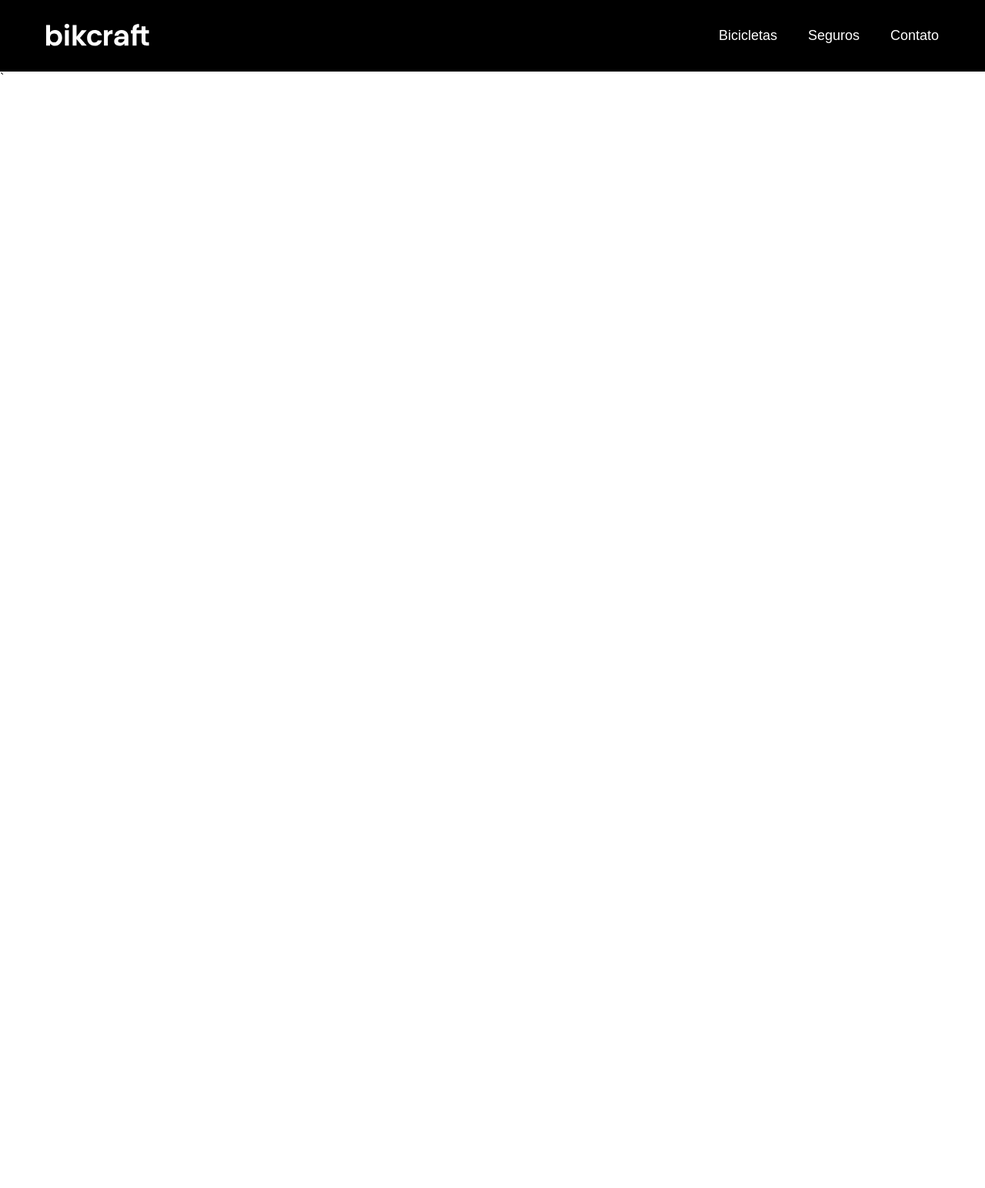
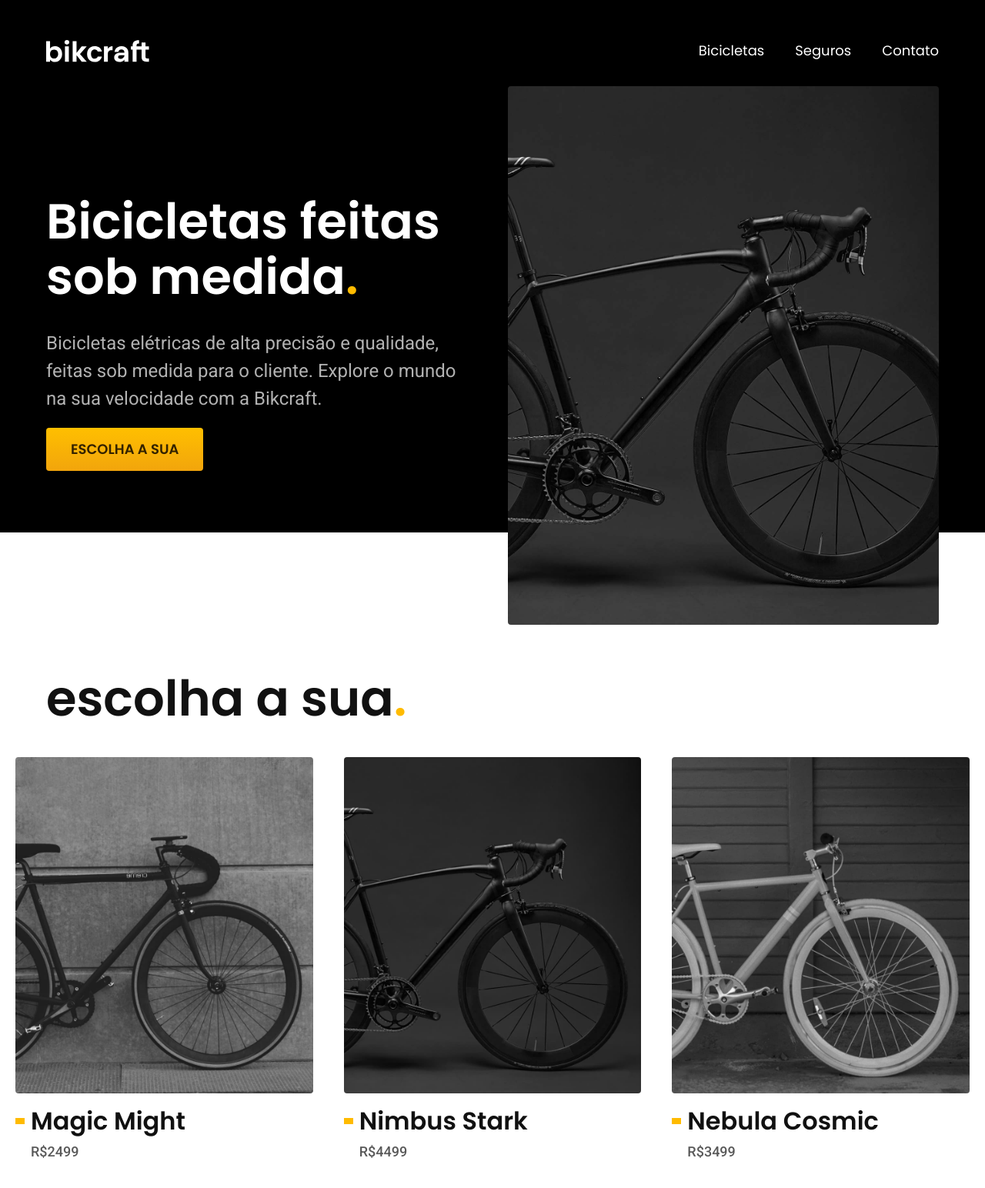
Before and after one commit to desenhosolar/bikcraft, a plain HTML site: page index.html in a window 1280 px wide. Shown: the top 1544 px of the page at 77% size. Before the commit the page ends 800 px from the top, so only its background shows below. Drawn offline with Linux system fonts and the light colour scheme.

Commit message:
bicicletas

```diff
--- /dev/null
+++ b/css/bicicletas/bicicletas-lista.css
@@ -0,0 +1,64 @@
+.bicicletas-lista {
+  padding-top: 60px;
+  padding-bottom: 120px;
+}
+
+.bicicletas-lista h2 {
+  margin-bottom: 40px;
+}
+
+.bicicletas-lista ul {
+  display: flex;
+  gap: 40px;
+  padding: 0 20px 20px 20px;
+  max-width: 1400px;
+  margin-left: auto;
+  margin-right: auto;
+  overflow-x: auto;
+}
+
+.bicicletas-lista li {
+  flex: 1;
+  min-width: 280px;
+}
+
+.bicicletas-lista a {
+  display: block;
+}
+
+.bicicletas-lista img {
+  margin-bottom: 16px;
+}
+
+.bicicletas-lista h3 {
+  margin-bottom: 8px;
+  display: flex;
+  align-items: center;
+}
+
+.bicicletas-lista h3::before {
+  content: "";
+  display: inline-block;
+  height: 8px;
+  width: 12px;
+  margin-right: 8px;
+  background-color: var(--cor-p1);
+  transition: width 0.2s;
+}
+
+.bicicletas-lista a:hover h3::before {
+  width: 24px;
+}
+
+.bicicletas-lista li span {
+  padding-left: 20px;
+}
+
+@media (max-width: 800px) {
+  .bicicletas-lista {
+    padding-bottom: 60px;
+  }
+  .bicicletas-lista ul {
+    gap: 20px;
+  }
+}
--- /dev/null
+++ b/css/global/global.css
@@ -0,0 +1,33 @@
+body {
+  margin: 0px;
+  font-family: Arial, Helvetica, sans-serif;
+  color: #111111;
+  padding-bottom: 600px;
+}
+
+h1,
+h2,
+h3,
+h4 ul,
+p {
+  margin: 0px;
+}
+
+ul {
+  padding: 0px;
+  list-style: none;
+}
+
+a {
+  text-decoration: none;
+  color: inherit;
+}
+
+img {
+  max-width: 100%;
+  display: block;
+}
+
+img[src$=".jpg"] {
+  border-radius: 4px;
+}
--- /dev/null
+++ b/css/global/header.css
@@ -0,0 +1,68 @@
+.header-bg {
+  background-color: var(--cor-12);
+}
+
+.header {
+  display: flex;
+  flex-wrap: wrap;
+  gap: 20px;
+  justify-content: space-between;
+  align-items: center;
+  padding-top: 20px;
+  padding-top: 20px;
+}
+
+.header-menu {
+  display: flex;
+  flex-wrap: wrap;
+  gap: 40px;
+}
+
+.header-menu a {
+  display: inline-block;
+  padding: 16px 0px;
+  position: relative;
+}
+
+.header-menu a:after {
+  content: "";
+  display: block;
+  height: 2px;
+  width: 0%;
+  background: var(--cor-0);
+  margin-top: 4px;
+  transition: 0.3s;
+  position: absolute;
+}
+
+.header-menu a:hover:after {
+  width: 100%;
+}
+
+@media (max-width: 800px) {
+  .header-menu {
+    gap: 20px;
+  }
+
+  .header-menu a {
+    background: var(--cor-11);
+    padding: 12px 16px;
+    border-radius: 4px;
+  }
+  .header-menu a:hover {
+    background-color: var(--cor-10);
+  }
+  .header a:after {
+    display: none;
+  }
+}
+
+@media (max-width: 600px) {
+  .header-menu {
+    gap: 12px;
+  }
+  .header-menu a {
+    padding: 0px 12px;
+    font-size: 14px;
+  }
+}
--- /dev/null
+++ b/css/home/introducao.css
@@ -0,0 +1,51 @@
+.introducao-bg {
+  background: var(--cor-12);
+  box-shadow: inset 0 -120px var(--cor-0);
+}
+
+.introducao {
+  display: grid;
+  grid-template-columns: 1fr 1fr;
+  gap: 0px 40px;
+}
+
+.introducao-conteudo {
+  align-self: end;
+  padding-bottom: 200px;
+}
+
+.introducao img {
+  height: 100%;
+  object-fit: cover;
+  border-radius: 4px;
+}
+
+.introducao h1 {
+  margin-bottom: 32px;
+}
+
+.introducao p {
+  margin-bottom: 20px;
+}
+
+@media (max-width: 800px) {
+  .introducao-bg {
+    background: var(--cor-11);
+    padding-top: 40px;
+    box-shadow: inset 0 -60px var(--cor-0);
+  }
+  .introducao {
+    grid-template-columns: 1fr;
+    gap: 32px;
+  }
+  .introducao-conteudo {
+    padding-bottom: 0px;
+  }
+  .introducao h1 {
+    margin-bottom: 16px;
+  }
+  .introducao img {
+    height: 300px;
+    width: 100%;
+  }
+}
--- a/css/style.css
+++ b/css/style.css
@@ -1,88 +1,14 @@
-body {
-  margin: 0px;
-  font-family: Arial, Helvetica, sans-serif;
-}
+@import "./global/global.css";
+@import "./utilidades/tipografia.css";
+@import "./utilidades/cores.css";
 
-ul {
-  margin: 0px;
-  padding: 0px;
-  list-style: none;
-}
+@import "./global/header.css";
 
-a {
-  text-decoration: none;
-}
+/* Utilidades */
+@import "./utilidades/componentes.css";
 
-.header-bg {
-  background-color: #000;
-}
+/* Home */
+@import "./home/introducao.css";
 
-.header {
-  display: flex;
-  flex-wrap: wrap;
-  gap: 20px;
-  justify-content: space-between;
-  align-items: center;
-  box-sizing: border-box;
-  padding: 20px;
-  max-width: 1200px;
-  margin-left: auto;
-  margin-right: auto;
-}
-
-.header-menu {
-  display: flex;
-  flex-wrap: wrap;
-  gap: 40px;
-}
-
-.header-menu a {
-  color: #fff;
-  display: inline-block;
-  padding: 16px 0px;
-  font-size: 18px;
-  position: relative;
-}
-
-.header-menu a:after {
-  content: "";
-  display: block;
-  height: 2px;
-  width: 0%;
-  background: #fff;
-  margin-top: 4px;
-  transition: 0.3s;
-  position: absolute;
-}
-
-.header-menu a:hover:after {
-  width: 100%;
-}
-
-@media (max-width: 800px) {
-  .header-menu {
-    gap: 20px;
-  }
-
-  .header-menu a {
-    background: #111;
-    padding: 12px 16px;
-    border-radius: 4px;
-  }
-  .header-menu a:hover {
-    background-color: #2E2E2E
-  }
-
-  .header a:after {
-    display: none;
-  }
-}
-
-@media (max-width: 600px) {
-  .header-menu {
-    gap: 12px;
-}
-.header-menu a {
-  padding: 0px 12px;
-  font-size: 14px;
-}
+/* Bicicletas */
+@import "./bicicletas/bicicletas-lista.css";
--- /dev/null
+++ b/css/utilidades/componentes.css
@@ -0,0 +1,30 @@
+.container {
+  box-sizing: border-box;
+  max-width: 1200px;
+  padding-left: 20px;
+  padding-right: 20px;
+  margin-left: auto;
+  margin-right: auto;
+}
+
+.botao {
+  display: inline-block;
+  padding: 16px 32px;
+  background: linear-gradient(#ffbf00, #f2a50c);
+  border-radius: 4px;
+  box-shadow: 0 1px 2px rgba(0, 0, 0, 0.1);
+  text-transform: uppercase;
+  color: var(--cor-p5);
+  font: 600 1.125rem/1.35 "Poppins", sans-serif;
+}
+
+.botao:hover {
+  background: linear-gradient(#ffb60d, #e59317);
+}
+
+@media (max-width: 600px) {
+  .botao {
+    padding: 12px 16px;
+    font: 1rem;
+  }
+}
--- /dev/null
+++ b/css/utilidades/cores.css
@@ -0,0 +1,75 @@
+:root {
+  --cor-0: #ffffff;
+  --cor-1: #f7f7f7;
+  --cor-2: #ededed;
+  --cor-3: #dedede;
+  --cor-4: #cccccc;
+  --cor-5: #b2b2b2;
+  --cor-6: #9c9c9c;
+  --cor-7: #717171;
+  --cor-8: #595959;
+  --cor-9: #404040;
+  --cor-10: #2e2e2e;
+  --cor-11: #111111;
+  --cor-12: #000000;
+  --cor-p1: #ffbb00;
+  --cor-p2: #e4a30b;
+  --cor-p3: #a66f00;
+  --cor-p4: #664400;
+  --cor-p5: #332200;
+}
+
+.cor-0 {
+  color: var(--cor-0);
+}
+.cor-1 {
+  color: var(--cor-1);
+}
+.cor-2 {
+  color: var(--cor-2);
+}
+.cor-3 {
+  color: var(--cor-3);
+}
+.cor-4 {
+  color: var(--cor-4);
+}
+.cor-5 {
+  color: var(--cor-5);
+}
+.cor-6 {
+  color: var(--cor-6);
+}
+.cor-7 {
+  color: var(--cor-7);
+}
+.cor-8 {
+  color: var(--cor-8);
+}
+.cor-9 {
+  color: var(--cor-9);
+}
+.cor-10 {
+  color: var(--cor-10);
+}
+.cor-11 {
+  color: var(--cor-11);
+}
+.cor-12 {
+  color: var(--cor-12);
+}
+.cor-p1 {
+  color: var(--cor-p1);
+}
+.cor-p2 {
+  color: var(--cor-p2);
+}
+.cor-p3 {
+  color: var(--cor-p3);
+}
+.cor-p4 {
+  color: var(--cor-p4);
+}
+.cor-p5 {
+  color: var(--cor-p5);
+}
--- /dev/null
+++ b/css/utilidades/tipografia.css
@@ -0,0 +1,74 @@
+.font-1-xs {
+  font: 600 0.75rem/1.35 "Poppins", sans-serif;
+}
+
+.font-2-xs {
+  font: 400 0.875rem/1.43 "Roboto", sans-serif;
+}
+
+.font-1-s {
+  font: 400 1rem/1.5 "Poppins", sans-serif;
+}
+
+.font-2-s {
+  font: 400 1rem/1.5 "Roboto", sans-serif;
+}
+
+.font-1-m,
+.font-1-m-b {
+  font: 400 1.125rem/1.35 "Poppins", sans-serif;
+}
+
+.font-1-m-b {
+  font-weight: 600;
+}
+
+.font-2-m {
+  font: 500 1.125rem/1.35 "Roboto", sans-serif;
+}
+
+.font-1-l {
+  font: 400 1.5rem/1.5 "Poppins", sans-serif;
+}
+
+.font-2-l,
+.font-2-l-b {
+  font: 400 1.5rem/1.5 "Roboto", sans-serif;
+}
+
+.font-2-l-b {
+  font-weight: 500;
+  letter-spacing: 0.015em;
+  text-transform: uppercase;
+}
+
+.font-1-xl {
+  font: 600 2rem/1.25 "Poppins", sans-serif;
+}
+
+/* .font-2-xl {
+  font: 600 2rem/1.25 "Roboto", sans-serif;
+} */
+
+.font-1-xxl {
+  font: 600 4rem/1.125 "Poppins", sans-serif;
+}
+
+@media (max-width: 1200px) {
+  .font-1-xxl {
+    font-size: 3rem;
+  }
+  .font-2-l,
+  .font-2-l-b {
+    font-size: 1.125rem;
+  }
+}
+
+@media (max-width: 800px) {
+  .font-1-xxl {
+    font-size: 2rem;
+  }
+  .font-1-xl,
+  .font-2-xl {
+    font-size: 1.5rem;
+}
--- a/index.html
+++ b/index.html
@@ -10,16 +10,20 @@
   <meta name="description" content="Bicicletas elétricas de alta precisão e qualidade, feitas sob medida para o cliente. Explore o mundo na sua velocidade com a Bikcraft.">
 
   <link rel="stylesheet" href="./css/style.css">
+
+  <link rel="preconnect" href="https://fonts.googleapis.com">
+  <link rel="preconnect" href="https://fonts.gstatic.com" crossorigin>
+  <link href="https://fonts.googleapis.com/css2?family=Poppins:wght@400;600&family=Roboto:wght@400;500&display=swap" rel="stylesheet">
 </head>
 
 <body>
   <header class="header-bg">
-    <div class="header">
+    <div class="header container">
       <a href="./"><img src="./img/bikcraft.svg" alt="Bikcraft">
       </a>
 
       <nav aria-label="primaria">
-        <ul class="header-menu">
+        <ul class="header-menu font-1-m cor-0">
           <li><a href="./bicicletas.html">Bicicletas</a></li>
           <li><a href="./seguros.html">Seguros</a></li>
           <li><a href="./contato.html">Contato</a></li>
@@ -28,6 +32,47 @@
     </div>
   </header>
 
+  <main class="introducao-bg">
+    <div class="introducao container">
+      <div class="introducao-conteudo">
+        <h1 class="font-1-xxl cor-0">Bicicletas feitas sob medida<span class="cor-p1">.</span></h1>
+        <p class="font-2-l cor-5">Bicicletas elétricas de alta precisão e qualidade, feitas sob medida para o cliente. Explore o mundo na sua velocidade com a Bikcraft.</p>
+        <a class="botao" href=".bicicletas.html">Escolha a sua</a>
+      </div>
+      <div>
+        <img src="./img/fotos/introducao.jpg" alt="Bicicleta elétrica preta.">
+      </div>
+    </div>
+
+  </main>
+
+  <article class="bicicletas-lista">
+    <h2 class="container font-1-xxl">escolha a sua<span class="cor-p1">.</span></h2>
+
+    <ul>
+      <li>
+        <a href="./bicicletas/magic.html">
+          <img src="./img/bicicletas/magic-home.jpg" alt="Bicicleta preta">
+          <h3 class="font-1-xl">Magic Might</h3>
+          <span class="font-2-m cor-8">R$2499</span>
+        </a>
+      </li>
+      <li>
+        <a href="./bicicletas/nimbus.html">
+          <img src="./img/bicicletas/nimbus-home.jpg" alt="Bicicleta preta">
+          <h3 class="font-1-xl">Nimbus Stark</h3>
+          <span class="font-2-m cor-8">R$4499</span>
+        </a>
+      </li>
+      <li>
+        <a href="./bicicletas/nebula.html">
+          <img src="./img/bicicletas/nebula-home.jpg" alt="Bicicleta preta">
+          <h3 class="font-1-xl">Nebula Cosmic</h3>
+          <span class="font-2-m cor-8">R$3499</span>
+        </a>
+      </li>
+    </ul>
+  </article>
 </body>
 
-</html>`
+</html>
```
